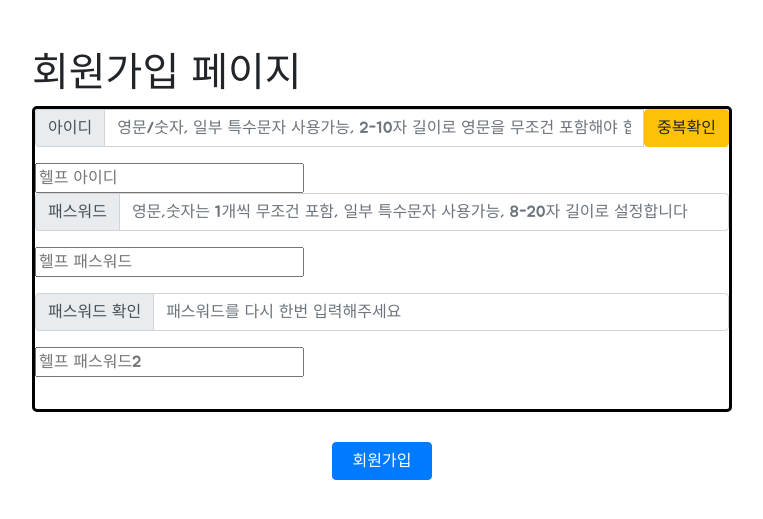
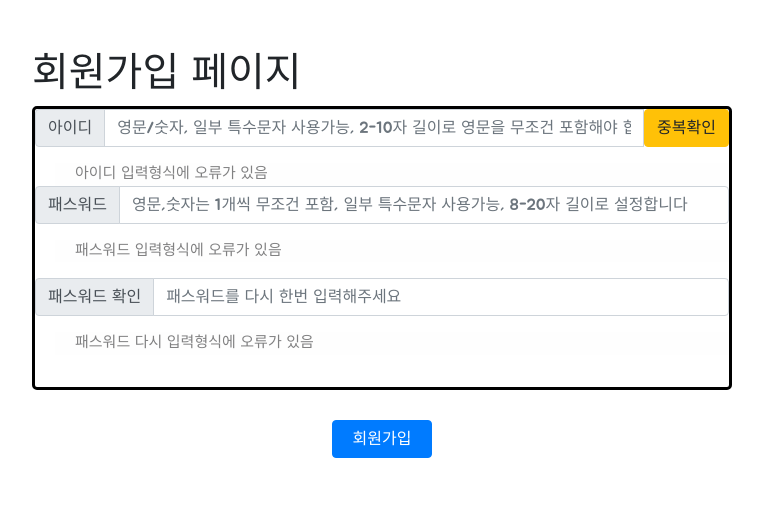
Before and after one commit to healthcarefrontend/hanghae99-project1, a Flask app: page /reg in a window 1280 px wide. Shown: the top 519 px of the page, without its empty margins (258-1021 px from the left). Run offline with Flask 2, Linux system fonts and the light colour scheme; some libraries are stand-ins or nearby versions.

Commit message:
reg-commit

```diff
--- a/hospital_reservation(test)/app.py
+++ b/hospital_reservation(test)/app.py
@@ -95,7 +95,7 @@ def check_dup2():
 @app.route('/sign_up/check_dup', methods=['POST'])
 def check_dup():
     user_id_receive = request.form['user_id_give']
-    exists = bool(db.users.find_one({"id_receive": user_id_receive}))
+    exists = bool(db.users.find_one({"id": user_id_receive}))
     return jsonify({'result': 'success', 'exists': exists})
 
 
--- a/hospital_reservation(test)/templates/register.html
+++ b/hospital_reservation(test)/templates/register.html
@@ -57,6 +57,12 @@
             margin: auto;
             width: 100px;
             display: block;
+        }
+        .alert-light {
+            width : 900px;
+            margin : 0px 0px 0px 20px;
+            padding : 0px 0px 0px 20px;
+            font-size : 15px;
         }
 
     </style>
@@ -178,12 +184,14 @@
                 <div class="input-group-prepend">
                     <span class="input-group-text">아이디</span>
                 </div>
-                <input  id="user_id" type="text" class="form-control" aria-label="Default"
+                <input id="user_id" type="text" class="form-control" aria-label="Default"
                        aria-describedby="inputGroup-sizing-default"
                        placeholder="영문/숫자, 일부 특수문자 사용가능, 2-10자 길이로 영문을 무조건 포함해야 합니다">
                 <button onclick="check_dup()" type="button" class="btn btn-warning">중복확인</button>
             </div>
-            <div><input id="help_id" type="text" placeholder="헬프 아이디"></div>
+            <div id="help_id" class="alert-light" role="alert">아이디 입력형식에 오류가 있음</div>
+
+
 
             <div class="input-group mb-3">
                 <div class="input-group mb-3">
@@ -193,7 +201,7 @@
                     <input type="password" class="form-control" id="user_pw"
                            placeholder="영문,숫자는 1개씩 무조건 포함, 일부 특수문자 사용가능, 8-20자 길이로 설정합니다">
                 </div>
-                <div><input id="help_pw" type="text" placeholder="헬프 패스워드"></div>
+                <div id="help_pw" class="alert-light" role="alert">패스워드 입력형식에 오류가 있음</div>
             </div>
             <div class="input-group mb-3">
                 <div class="input-group mb-3">
@@ -203,7 +211,7 @@
                     <input type="password" class="form-control" id="user_pw2"
                            placeholder="패스워드를 다시 한번 입력해주세요">
                 </div>
-                <div><input id="help_pw2" type="text" placeholder="헬프 패스워드2"></div>
+                <div id="help_pw2" class="alert-light" role="alert">패스워드 다시 입력형식에 오류가 있음</div>
             </div>
         </div>
     </div>
@@ -215,5 +223,4 @@
 </body>
 
 
-
 </html>
```
